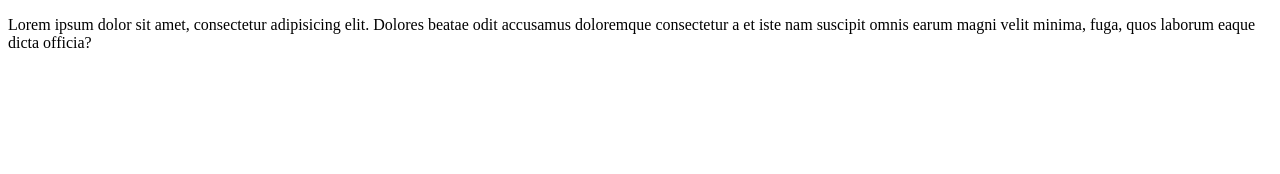
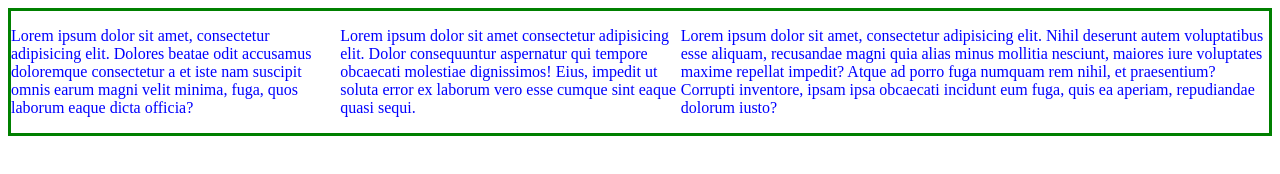
Before and after one commit to N3R096/exercises, a plain HTML site: page index.html in a window 1280 px wide. Drawn offline with Linux system fonts and the light colour scheme.

Commit message:
added stuff

```diff
--- a/index.html
+++ b/index.html
@@ -14,6 +14,8 @@
       odit accusamus doloremque consectetur a et iste nam suscipit omnis earum
       magni velit minima, fuga, quos laborum eaque dicta officia?
      </p>
+     <p>Lorem ipsum dolor sit amet consectetur adipisicing elit. Dolor consequuntur aspernatur qui tempore obcaecati molestiae dignissimos! Eius, impedit ut soluta error ex laborum vero esse cumque sint eaque quasi sequi.</p>
+     <p>Lorem ipsum dolor sit amet, consectetur adipisicing elit. Nihil deserunt autem voluptatibus esse aliquam, recusandae magni quia alias minus mollitia nesciunt, maiores iure voluptates maxime repellat impedit? Atque ad porro fuga numquam rem nihil, et praesentium? Corrupti inventore, ipsam ipsa obcaecati incidunt eum fuga, quis ea aperiam, repudiandae dolorum iusto?</p>
     </div>
     <script src="script.json"></script>
   </body>
--- a/style.css
+++ b/style.css
@@ -0,0 +1,5 @@
+p {color: blue ;}
+
+div { display: flex;
+justify-content: space-between;
+    border: solid 3px green;}
```
